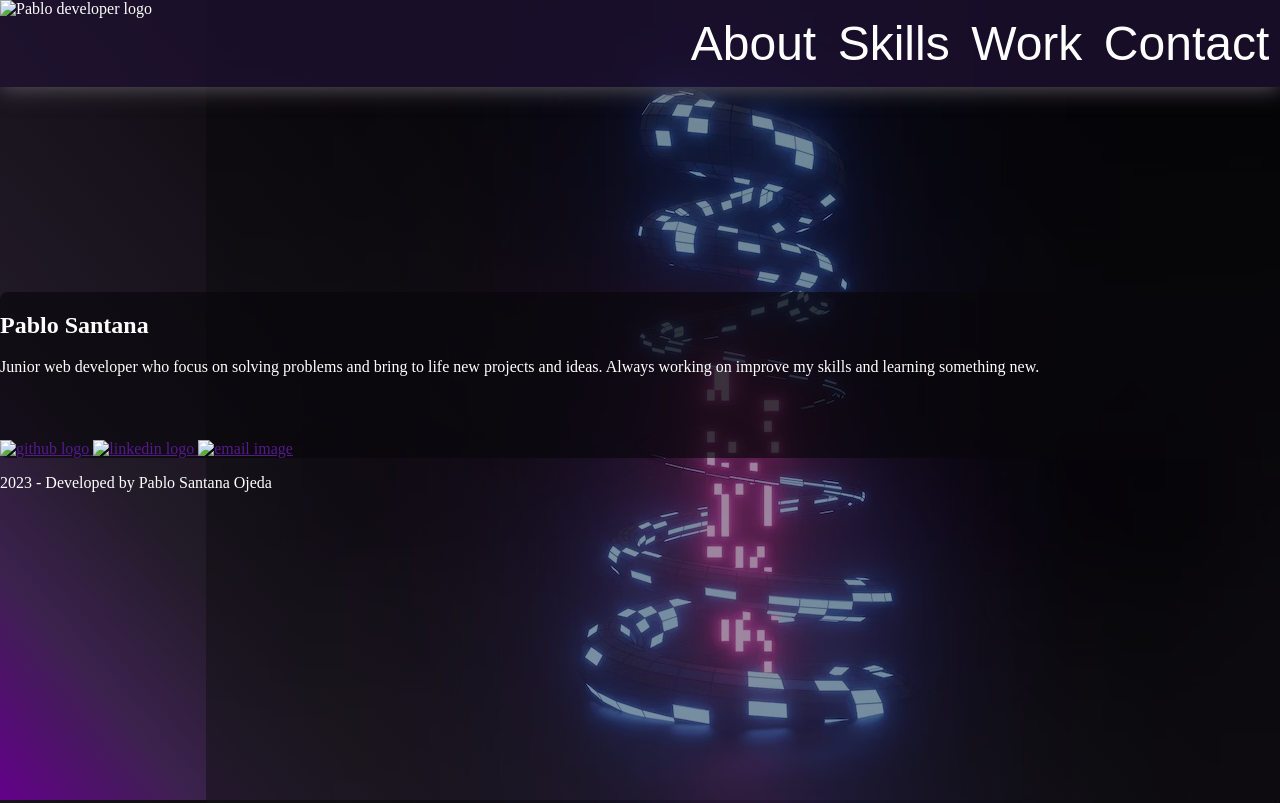
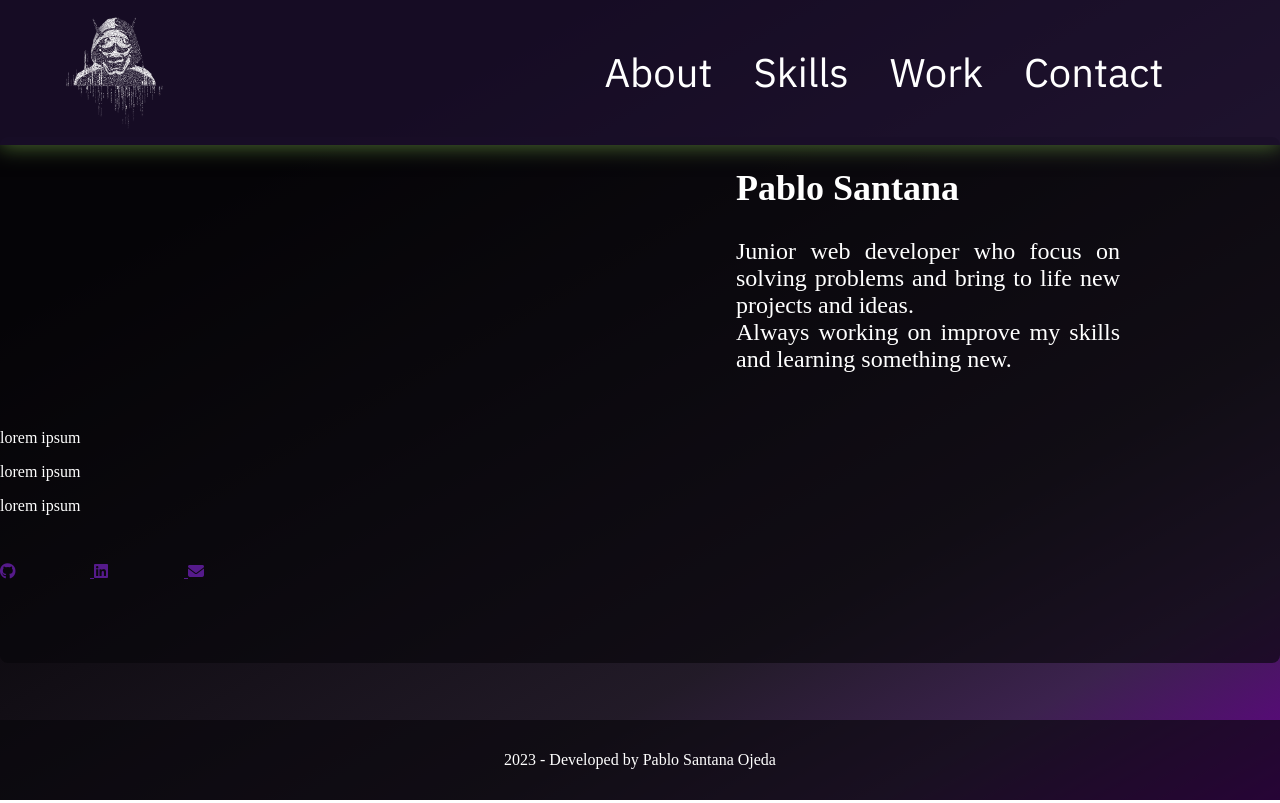
Before and after one commit to DarkOwn3r/portfolio, a website built with Vite: page src/index.html in a window 1280 px wide. Built offline with nearby package versions, Linux system fonts and the light colour scheme.

Commit message:
feat: add logos and fonts, also some style

```diff
--- a/src/index.css
+++ b/src/index.css
@@ -1,3 +1,5 @@
+@import url("https://fonts.googleapis.com/css2?family=IBM+Plex+Sans&display=swap");
+
 html,
 body {
   padding: 0;
@@ -13,10 +15,10 @@ body {
   flex-direction: column;
   justify-content: center;
   background-image: linear-gradient(
-    230deg,
-    hsl(0deg 0% 0%) 36%,
-    hsl(274deg 20% 13%) 80%,
-    hsl(275deg 39% 22%) 90%,
+    150deg,
+    hsl(0deg 0% 0%) 20%,
+    hsl(274deg 20% 13%) 70%,
+    hsl(275deg 39% 22%) 85%,
     hsl(283deg 100% 27%) 100%
   );
   color: #fff;
@@ -29,16 +31,33 @@ body {
   justify-content: space-between;
 }
 
+.logo-container {
+  display: flex;
+  align-items: center;
+  justify-content: center;
+}
+
 #nav-logo {
-  width: 20px;
+  margin: 0 4rem;
+  width: 100px;
+  mix-blend-mode: screen;
+}
+
+#nav-logo:hover {
+  content: url("./img/oni-invert.png");
 }
 
 .list-container {
   width: 50%;
+  display: flex;
+  justify-content: center;
+  align-items: center;
+  margin-right: 6rem;
 }
 
 ul {
   list-style: none;
+  width: 100%;
 }
 
 .main-nav ul {
@@ -53,13 +72,18 @@ nav a {
   transition: all 0.5s ease;
 }
 
+.contact-links a {
+  width: 100px;
+  height: 100px;
+}
+
 nav li {
   transition: all 0.5s ease;
 }
 
 .main-nav a {
-  font-family: sans-serif;
-  font-size: 3rem;
+  font-family: "IBM Plex Sans", sans-serif;
+  font-size: 2.5rem;
 }
 
 nav a:visited {
@@ -71,9 +95,9 @@ nav a:active {
 }
 
 nav a:hover {
-  color: greenyellow;
+  color: #adff2f;
   text-decoration: none;
-  text-shadow: 4px 0 5px #ec7ce0;
+  text-shadow: 0 3px 5px #ba4aaf;
 }
 
 nav li:hover {
@@ -86,21 +110,8 @@ header {
   top: 0;
   left: 0;
   background-color: #221338a8;
-  box-shadow: 0 2px 20px #59565c;
-}
-
-.main-background-image {
-  position: absolute;
-  z-index: -1;
-  width: 100%;
-  display: flex;
-  justify-content: right;
-  align-items: center;
-}
-
-.main-background-image img {
-  opacity: 0.6;
-  border-radius: 2px;
+  box-shadow: 0 2px 20px #4a6930;
+  padding: 1rem 0;
 }
 
 main {
@@ -116,24 +127,76 @@ label[for="toggle"] {
   position: fixed;
   top: 25px;
   left: 25px;
-  color: #fff;
   z-index: 6;
   font-size: 3rem;
   cursor: pointer;
 }
 
 .dropdown,
-.hamburger,
+.fa-bars,
 #toggle {
   display: none;
 }
 
+.fa-bars::before {
+  display: none;
+}
+
+#about {
+  display: flex;
+  justify-content: right;
+  font-size: 1.5rem;
+  width: 100%;
+}
+
+.text-container {
+  width: 30%;
+  text-align: justify;
+  margin-right: 10rem;
+}
+
+.contact {
+  width: 100%;
+  height: 100px;
+}
+
+.contact-links {
+  width: 100%;
+  height: 100px;
+}
+
+.contact-logo {
+  width: 90px;
+  height: 90px;
+}
+
+footer {
+  width: 100%;
+  height: 5rem;
+  position: absolute;
+  bottom: 0;
+  background-color: #09070ca8;
+  display: flex;
+  justify-content: center;
+}
+
+footer p {
+  display: flex;
+  width: 100%;
+  justify-content: center;
+  align-items: center;
+}
+
 @media (max-width: 768px) {
   .main-nav {
+    justify-content: center;
+  }
+
+  .list-container {
     display: none;
   }
 
-  .hamburger {
+  .fa-bars::before {
     display: block;
   }
 
@@ -148,6 +211,7 @@ label[for="toggle"] {
     bottom: 0;
     margin: 0;
     padding: 0;
+    font-family: "IBM Plex Sans", sans-serif;
   }
 
   #toggle:checked ~ .dropdown {
@@ -160,7 +224,7 @@ label[for="toggle"] {
     align-items: flex-start;
     justify-content: space-around;
     height: 70vh;
-    margin: 85px 0 0;
+    margin: 4rem 0 0;
     padding: 0;
     transition: top 1s;
   }
@@ -171,9 +235,7 @@ label[for="toggle"] {
   }
 
   .dropdown li a {
-    padding: 50px 20px 50px 30px;
+    padding: 2px 0 10px 30px;
     text-decoration: none;
-    color: #fff;
-    font-family: sans-serif;
   }
 }
--- a/src/index.html
+++ b/src/index.html
@@ -8,15 +8,12 @@
   <title>Pablo Santana Portfolio</title>
   <link rel="stylesheet" href="./index.css">
   <script type="module" src="./index.js"></script>
-  <script defer src='https://use.fontawesome.com/releases/v5.0.6/js/all.js'></script>
+  <script defer src="https://kit.fontawesome.com/9834e45504.js" crossorigin="anonymous"></script>
 </head>
 
 <body>
-  <div class="main-background-image">
-    <img src="./img/background.webp" alt="background image with neon lights">
-  </div>
   <label for="toggle">
-    <i class="fas fa-bars hamburger"></i>
+    <i class="fa-solid fa-bars"></i>
   </label>
   <input type="checkbox" id="toggle" name="toggle">
   <nav class="dropdown">
@@ -38,7 +35,7 @@
   <header>
     <nav class="main-nav">
       <div class="logo-container">
-        <img id="nav-logo" src="" alt="Pablo developer logo">
+        <img id="nav-logo" src="./img/oni.png" alt="Pablo developer logo">
       </div>
       <div class="list-container">
         <ul>
@@ -60,14 +57,22 @@
   </header>
   <main>
     <section id="about">
-      <h1>Pablo Santana</h1>
-      <p>Junior web developer who focus on solving problems and bring to life new projects and ideas. Always working on
-        improve my skills and learning something new.</p>
+      <div class="text-container">
+        <h1>Pablo Santana</h1>
+        <p>Junior web developer who focus on solving problems and bring to life new projects and ideas. <br />
+          Always working on improve my skills and learning something new.</p>
+      </div>
     </section>
     <section id="skills">
-      <div class="skills"></div>
-      <div class="languages"></div>
-      <div class="tools"></div>
+      <div class="skills">
+        <p>lorem ipsum</p>
+      </div>
+      <div class="languages">
+        <p>lorem ipsum</p>
+      </div>
+      <div class="tools">
+        <p>lorem ipsum</p>
+      </div>
     </section>
     <section id="work">
       <div class="grid"></div>
@@ -75,13 +80,13 @@
     <section id="contact">
       <div class="contact-links">
         <a href="">
-          <img src="" alt="github logo">
+          <i class="fa-brands fa-github contact-logo"></i>
         </a>
         <a href="">
-          <img src="" alt="linkedin logo">
+          <i class="fa-brands fa-linkedin contact-logo"></i>
         </a>
         <a href="">
-          <img src="" alt="email image">
+          <i class="fa-solid fa-envelope contact-logo"></i>
         </a>
       </div>
     </section>
```
Also changed, not shown: public/img/oni-invert.png (added), public/img/oni.png (added).
